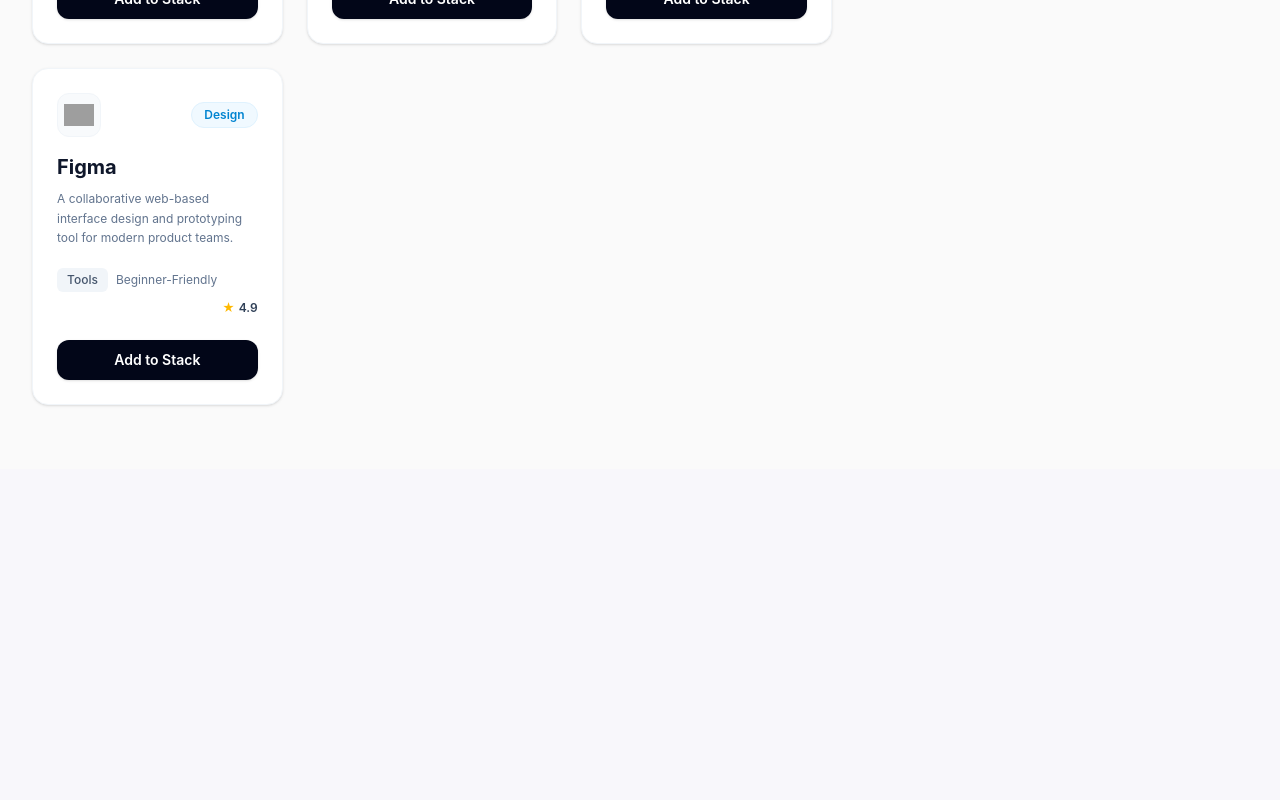
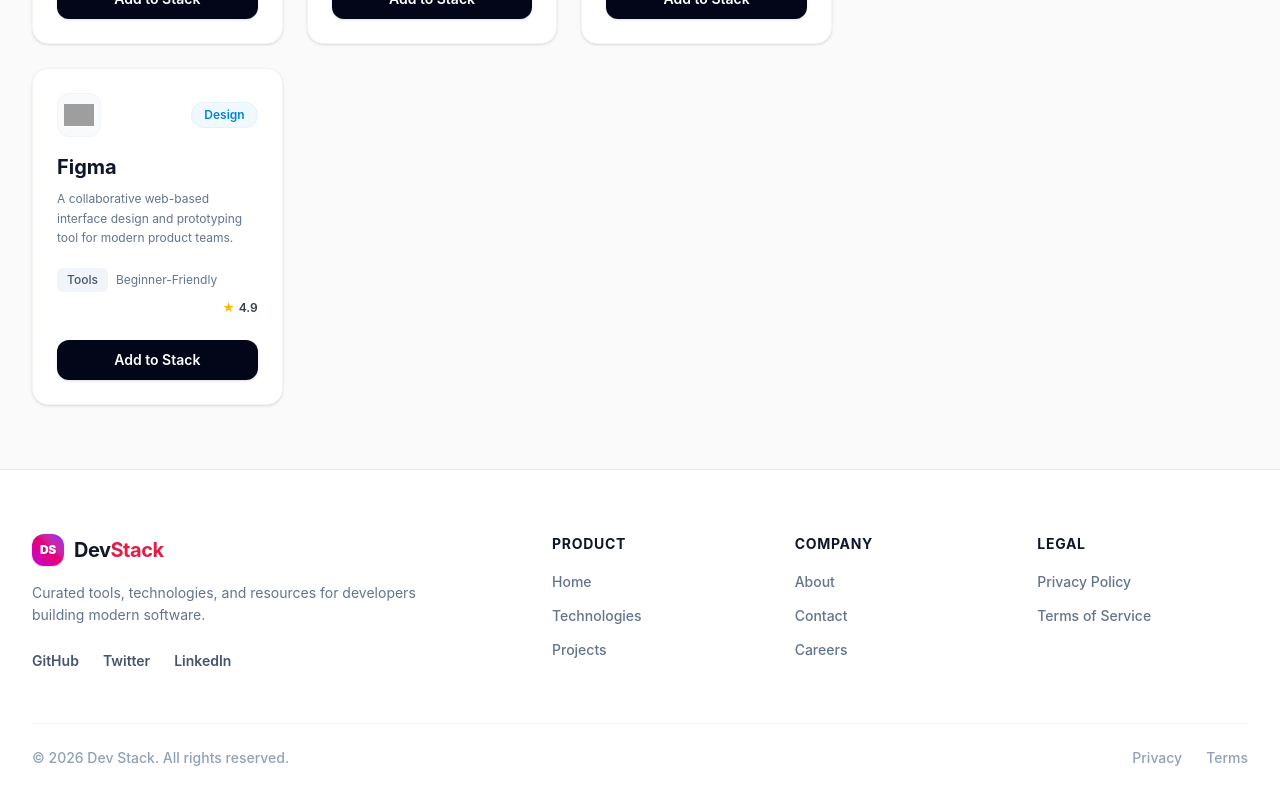
Before and after one commit to Nahiyan24bd/DevStack, a React (Vite) app: page / in a window 1280 px wide. Shown: the part 5018-5818 px from the top of the page. Before the commit the page ends 5487 px from the top, so only its background shows below. Built offline with nearby package versions, Linux system fonts and the light colour scheme; grey boxes are pictures that could not be loaded.

Commit message:
feat: design responsive footer with brand block, grouped links, and copyright bar

```diff
--- a/index.html
+++ b/index.html
@@ -4,7 +4,7 @@
     <meta charset="UTF-8" />
     <link rel="icon" type="image/svg+xml" href="/favicon.svg" />
     <meta name="viewport" content="width=device-width, initial-scale=1.0" />
-    <title>devstack-app</title>
+    <title>dev Stack</title>
   </head>
   <body>
     <div id="root"></div>
--- a/src/App.tsx
+++ b/src/App.tsx
@@ -3,6 +3,7 @@
 import Banner from './Component/Banner';
 import Technology from './Component/Technology';
 import type { TechnologyItem } from './Types/TechnologisType';
+import Footer from './Component/Footer';
 
 function App() {
   const [techData, setTechData] = useState<TechnologyItem[]>([]);
@@ -39,6 +40,7 @@
       ) : (
         <Technology techData={techData} />
       )}
+      <Footer />
     </>
   );
 }
--- /dev/null
+++ b/src/Component/Footer.tsx
@@ -0,0 +1,93 @@
+import React from 'react';
+import logo from '../assets/logo-text.png'; // আপনার ইমেজ লোগো থাকলে ব্যবহার করতে পারেন
+
+const Footer = () => {
+  return (
+    <footer className="bg-white border-t border-slate-200 pt-12 md:pt-16 pb-8">
+      <div className="max-w-7xl mx-auto px-4 sm:px-6 lg:px-8">
+
+        {/* Top Section: Brand & Links */}
+        <div className="grid grid-cols-1 lg:grid-cols-12 gap-10 lg:gap-8">
+
+          {/* Brand Block: মোবাইলে সেন্টারে থাকবে, বড় স্ক্রিনে বামে */}
+          <div className="flex flex-col items-center text-center lg:items-start lg:text-left lg:col-span-5">
+            <a href="#home" className="flex items-center gap-2.5">
+              <span className="w-8 h-8 rounded-xl bg-gradient-to-tr from-fuchsia-600 via-pink-600 to-purple-600 flex items-center justify-center text-white text-xs font-black shadow-sm tracking-tight">
+                DS
+              </span>
+              <span className="text-xl font-bold text-slate-900 tracking-tight">
+                Dev<span className="text-[#E11D48]">Stack</span>
+              </span>
+            </a>
+
+            <p className="mt-4 text-sm text-slate-500 leading-relaxed max-w-sm">
+              Curated tools, technologies, and resources for developers building modern software.
+            </p>
+
+            {/* Social Links */}
+            <div className="mt-5 flex items-center gap-6 text-sm font-semibold text-slate-600">
+              <a href="#github" className="hover:text-[#E11D48] transition-colors py-1">GitHub</a>
+              <a href="#twitter" className="hover:text-[#E11D48] transition-colors py-1">Twitter</a>
+              <a href="#linkedin" className="hover:text-[#E11D48] transition-colors py-1">LinkedIn</a>
+            </div>
+          </div>
+
+          {/* Link Columns: মোবাইলে ২ কলাম (grid-cols-2), ট্যাবলেটে ৩ কলাম */}
+          <div className="grid grid-cols-2 sm:grid-cols-3 gap-8 lg:col-span-7">
+
+            {/* Product */}
+            <div>
+              <h3 className="text-xs sm:text-sm font-bold text-slate-900 tracking-wider uppercase">
+                Product
+              </h3>
+              <ul className="mt-4 space-y-2.5 text-sm font-medium text-slate-500">
+                <li><a href="#home" className="hover:text-[#E11D48] transition-colors inline-block py-0.5">Home</a></li>
+                <li><a href="#technologies" className="hover:text-[#E11D48] transition-colors inline-block py-0.5">Technologies</a></li>
+                <li><a href="#projects" className="hover:text-[#E11D48] transition-colors inline-block py-0.5">Projects</a></li>
+              </ul>
+            </div>
+
+            {/* Company */}
+            <div>
+              <h3 className="text-xs sm:text-sm font-bold text-slate-900 tracking-wider uppercase">
+                Company
+              </h3>
+              <ul className="mt-4 space-y-2.5 text-sm font-medium text-slate-500">
+                <li><a href="#about" className="hover:text-[#E11D48] transition-colors inline-block py-0.5">About</a></li>
+                <li><a href="#contact" className="hover:text-[#E11D48] transition-colors inline-block py-0.5">Contact</a></li>
+                <li><a href="#careers" className="hover:text-[#E11D48] transition-colors inline-block py-0.5">Careers</a></li>
+              </ul>
+            </div>
+
+            {/* Legal */}
+            <div className="col-span-2 sm:col-span-1">
+              <h3 className="text-xs sm:text-sm font-bold text-slate-900 tracking-wider uppercase">
+                Legal
+              </h3>
+              <ul className="mt-4 space-y-2.5 text-sm font-medium text-slate-500">
+                <li><a href="#privacy-policy" className="hover:text-[#E11D48] transition-colors inline-block py-0.5">Privacy Policy</a></li>
+                <li><a href="#terms-of-service" className="hover:text-[#E11D48] transition-colors inline-block py-0.5">Terms of Service</a></li>
+              </ul>
+            </div>
+
+          </div>
+
+        </div>
+
+        {/* Bottom Bar: Copyright & Policy */}
+        <div className="mt-12 pt-6 border-t border-slate-100 flex flex-col sm:flex-row items-center justify-between gap-4 text-center sm:text-left">
+          <p className="text-xs sm:text-sm font-medium text-slate-400">
+            © 2026 Dev Stack. All rights reserved.
+          </p>
+          <div className="flex items-center gap-6 text-xs sm:text-sm font-medium text-slate-400">
+            <a href="#privacy" className="hover:text-slate-600 transition-colors">Privacy</a>
+            <a href="#terms" className="hover:text-slate-600 transition-colors">Terms</a>
+          </div>
+        </div>
+
+      </div>
+    </footer>
+  );
+};
+
+export default Footer;
```
